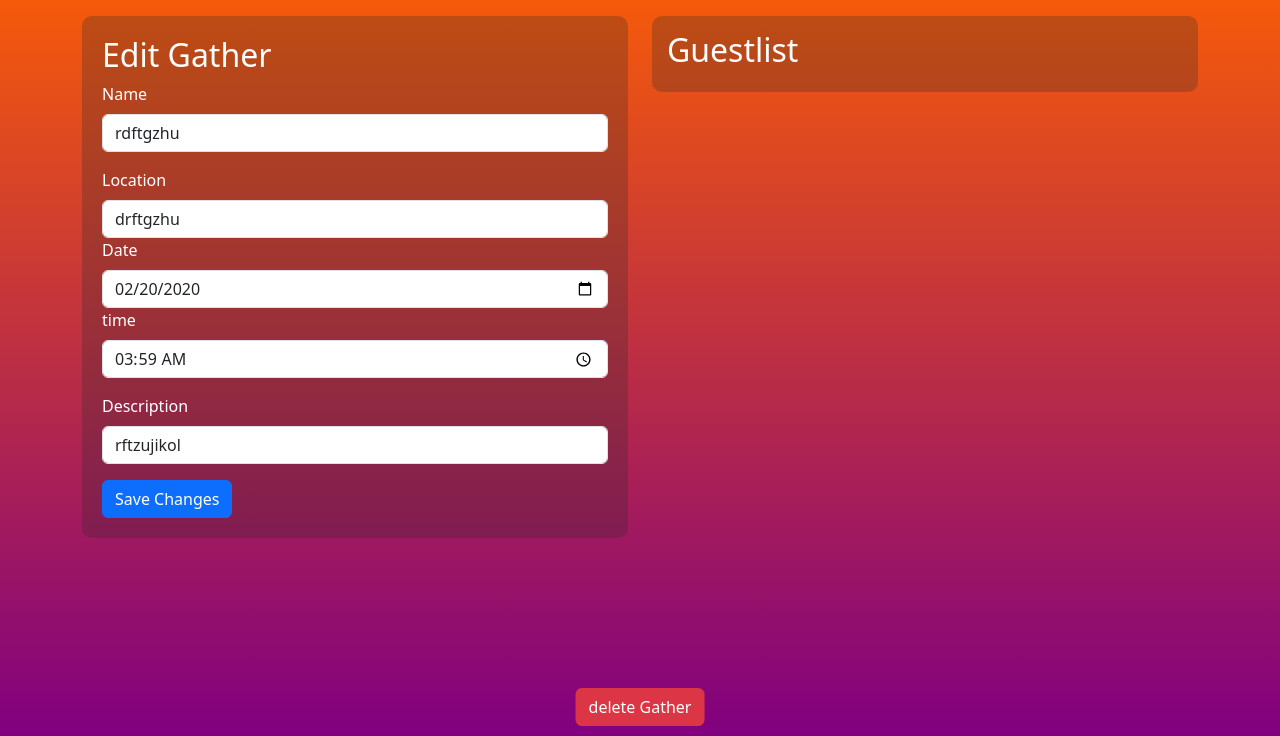
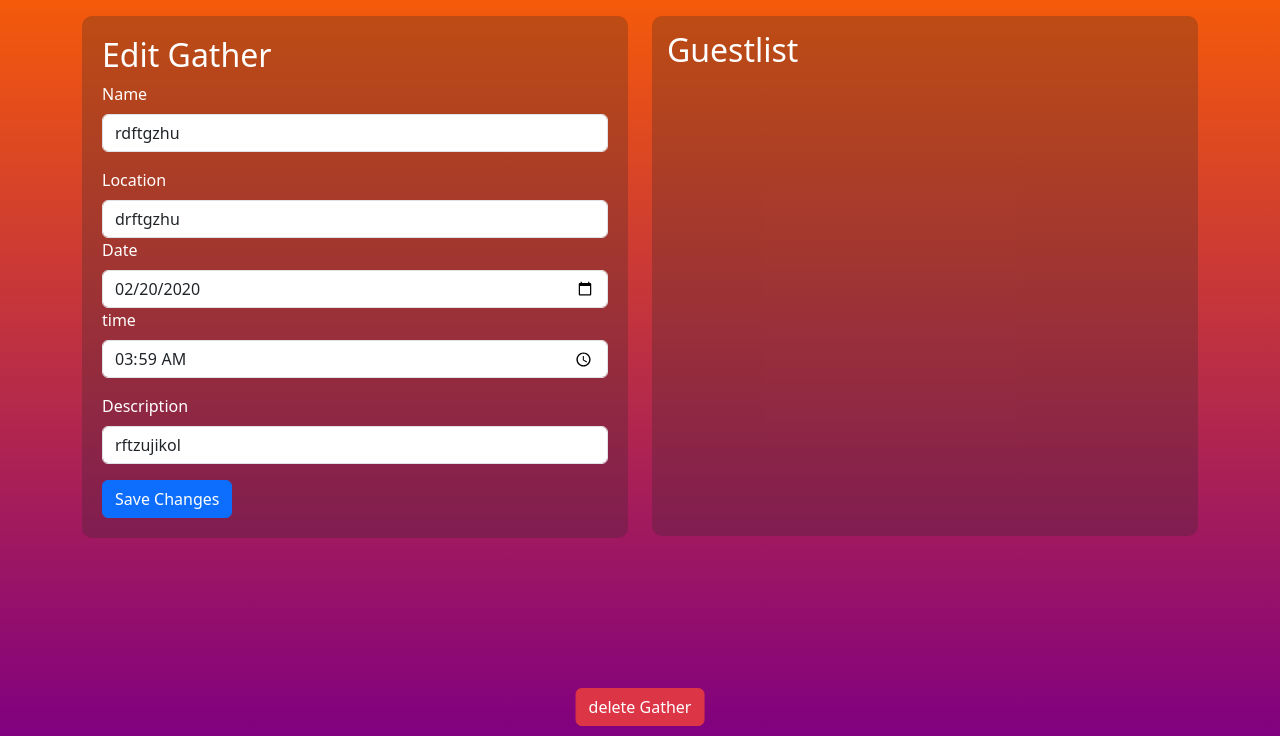
Before and after one commit to jerankda/Gather-App, a Flask app: template G2G/website/templates/editGather.html in a window 1280 px wide. Shown: the part 64-800 px from the top of the page. Run offline with Flask 3, Linux system fonts and the light colour scheme; the template is opened without the code that fills it: values that come from a table or form of the project are taken from there, others are empty.

Commit message:
guestlist now fixed size

```diff
--- a/G2G/website/templates/editGather.html
+++ b/G2G/website/templates/editGather.html
@@ -94,10 +94,13 @@
         visibility: hidden;
     }
 
+    .guestlist-container{
+min-height: 520px;
+overflow-y: auto;
+}
+
     .guest-container:hover .kick-button {
         visibility: visible;
-        max-height: 470px;
-        overflow-y: auto;
 
     }
 </style>
```
